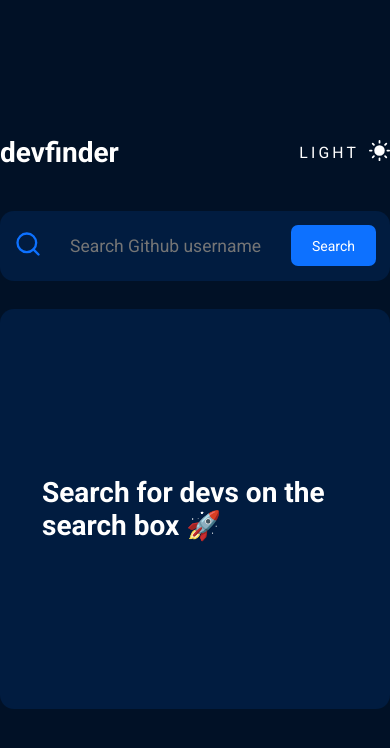
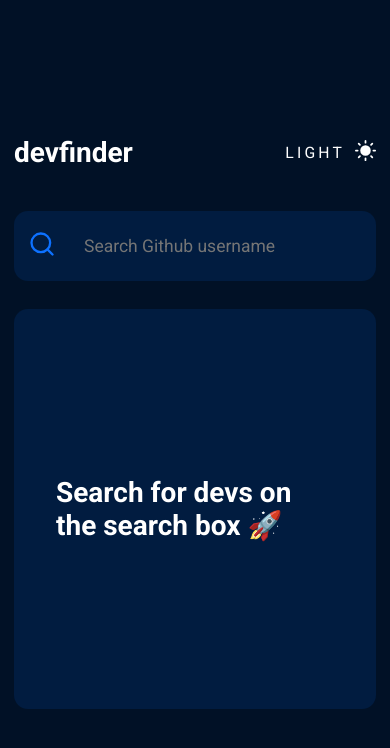
Before and after one commit to jvolima/devfinder, a React (Vite) app: page / in a window 390 px wide. Shown: the top 748 px of the page. Built offline with nearby package versions, Linux system fonts and the light colour scheme.

Commit message:
Terminando responsividade da aplicação

```diff
--- a/src/App.tsx
+++ b/src/App.tsx
@@ -84,7 +84,12 @@ function App() {
   return (
     <ThemeProvider theme={theme}>
       <Container>
-        <ToastContainer theme="colored" autoClose={3000} pauseOnHover={false} toastStyle={{ backgroundColor: "#FF0000", color:"#fff" }}/>
+        <ToastContainer
+          theme="colored"
+          toastClassName="errorAlert"
+          autoClose={3000}
+          pauseOnHover={false}
+        />
         <Header handleSwitchTheme={handleSwitchTheme} theme={theme.title} />
         <Input handleSearchUser={handleSearchUser} handleChangeInput={handleChangeInput} />
         <DevCard user={user} account={accountInformations}/>
--- a/src/components/DevCard/index.tsx
+++ b/src/components/DevCard/index.tsx
@@ -39,6 +39,7 @@ export function DevCard({ user, account }: DevCardProps) {
             <div className="nameAndCreatedAt">
               <h1>{user.name}</h1>
               <time>Joined {account.created_at}</time>
+              <img className="mobileAvatar" src={user.avatar_url} alt="avatar" />
             </div>
             <span className="username">@{user.username}</span>
             <p>{user.bio !== null ? user.bio : "This profile has no bio"}</p>
--- a/src/components/DevCard/styles.ts
+++ b/src/components/DevCard/styles.ts
@@ -15,6 +15,10 @@ export const Container = styled.main`
     align-items: center;
     justify-content: center;
     flex: 1;
+  }
+
+  @media (max-width: 440px) {
+    padding: 1rem 3rem;
   }
 `
 
@@ -48,6 +52,10 @@ export const ContainerUser = styled.div`
       time {
         font-size: 1rem;
         color: var(--gray-400)
+      }
+
+      .mobileAvatar {
+        display: none;
       }
     }
 
@@ -90,7 +98,7 @@ export const ContainerUser = styled.div`
       margin-top: 1.75rem;
       display: grid;
       gap: 1rem;
-      grid-template-columns: repeat(auto-fit, minmax(250px, 1fr));
+      grid-template-columns: repeat(auto-fit, minmax(150px, 1fr));
 
       div {
         display: flex;
@@ -106,4 +114,27 @@ export const ContainerUser = styled.div`
       }
     }
   }
+
+  @media (max-width: 860px) {
+    .boxImage {
+      display: none;
+    }
+
+    .boxContent {
+      width: 100%;
+
+      .nameAndCreatedAt {
+        time {
+          display: none;
+        }
+
+        .mobileAvatar {
+          width: 60px;
+          height: 60px;
+          border-radius: 60px;
+          display: flex;
+        }
+      }
+    }
+  }
 `
--- a/src/components/Input/index.tsx
+++ b/src/components/Input/index.tsx
@@ -11,7 +11,7 @@ export function Input({ handleSearchUser, handleChangeInput }: InputProps) {
   return (
     <Container>
       <button type="button" className="icon">
-        <FiSearch size="2rem" color="var(--secondary)" />
+        <FiSearch size="2rem" onClick={handleSearchUser} color="var(--secondary)" />
       </button>
 
       <input
--- a/src/components/Input/styles.ts
+++ b/src/components/Input/styles.ts
@@ -47,4 +47,10 @@ export const Container = styled.div`
       filter: brightness(0.8);
     }
   }
+
+  @media (max-width: 440px) {
+    .search {
+      display: none;
+    }
+  }
 `
--- a/src/styles/home.ts
+++ b/src/styles/home.ts
@@ -5,6 +5,18 @@ export const Container = styled.div`
   align-items: center;
   height: 100vh;
   width: 100vw;
+  padding: 1rem 1rem;
   justify-content: center;
   flex-direction: column;
+
+  .errorAlert {
+    background-color: #FF0000;
+    color: #fff;
+
+    @media (max-width: 500px) {
+      max-width: 200px;
+      float: right;
+      margin: 1rem 1rem;
+    }
+  }
 `
```
